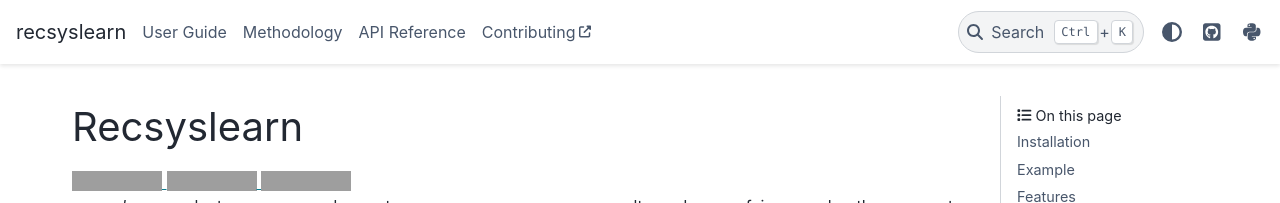
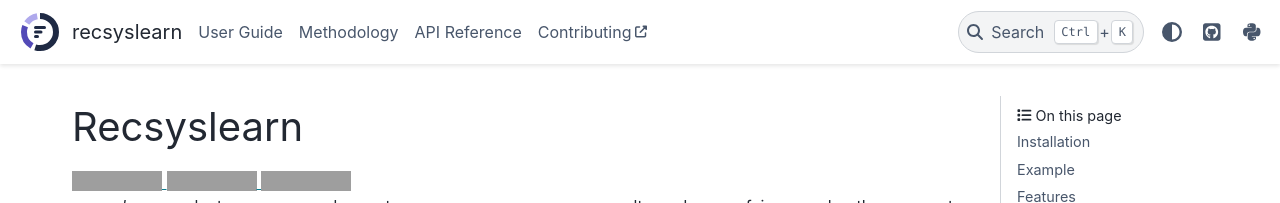
Before and after one commit to giuliowaitforitdavide/recsyslearn, a Sphinx documentation site: the page built from docs/index.rst, in a window 1280 px wide. Shown: the top 203 px of the page. Built offline with Sphinx 7.4.7 and the PyData theme 0.15.4, drawn with Linux system fonts in a browser that asks for light colours; grey boxes are pictures that could not be loaded.

Commit message:
docs: add the logo to the documentation and to the README
The mark is a ring split into three unequal shares, the exposure of groups,
around a ranked list. It is in the navigation bar of the documentation in a
light and a dark variant, it is the favicon, and it opens the README in a
variant that follows the colour scheme of the reader.

Co-Authored-By: Claude Fable 5.2 <noreply@anthropic.com>

```diff
--- a/README.rst
+++ b/README.rst
@@ -1,3 +1,11 @@
+.. image:: https://raw.githubusercontent.com/giuliowaitforitdavide/recsyslearn/main/docs/_static/logo.svg
+        :alt: recsyslearn logo
+        :width: 96
+        :align: center
+
+.. The documentation includes this file from here: its pages already carry the logo.
+.. after-logo
+
 ===========
 Recsyslearn
 ===========
--- a/docs/conf.py
+++ b/docs/conf.py
@@ -41,6 +41,12 @@ pygments_style = "sphinx"
 html_theme = "pydata_sphinx_theme"
 html_title = "recsyslearn"
 html_theme_options = {
+    "logo": {
+        "image_light": "_static/logo-light.svg",
+        "image_dark": "_static/logo-dark.svg",
+        "text": "recsyslearn",
+        "alt_text": "recsyslearn",
+    },
     "github_url": "https://github.com/giuliowaitforitdavide/recsyslearn",
     "icon_links": [
         {
@@ -61,6 +67,7 @@ html_context = {"default_mode": "auto"}
 # The landing page has no section navigation to show on the left.
 html_sidebars = {"index": []}
 html_static_path = ["_static"]
+html_favicon = "_static/favicon.svg"
 html_css_files = ["custom.css"]
 
 intersphinx_mapping = {
--- a/docs/index.rst
+++ b/docs/index.rst
@@ -8,3 +8,4 @@
    Contributing <https://github.com/giuliowaitforitdavide/recsyslearn/blob/main/CONTRIBUTING.md>
 
 .. include:: ../README.rst
+   :start-after: .. after-logo
```
Also changed, not shown: docs/_static/favicon.svg (added), docs/_static/logo-dark.svg (added), docs/_static/logo-light.svg (added), docs/_static/logo.svg (added).
